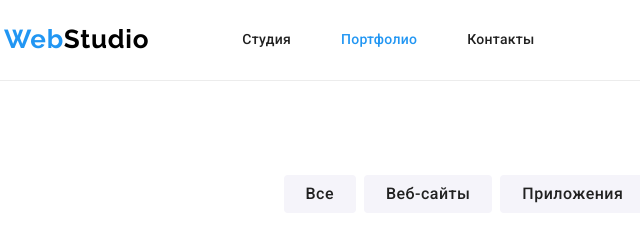
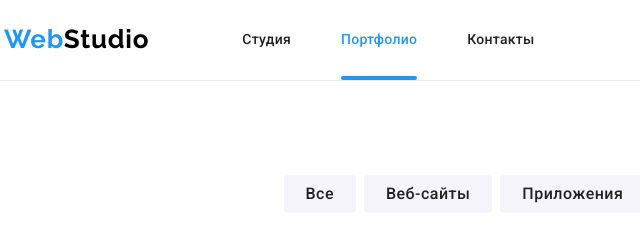
Before and after one commit to anvomm/goit-markup-hw-05, a plain HTML site: page portfolio.html in a window 1280 px wide. Shown: the top 240 px of the page, 51-691 px from the left. Drawn offline with nearby package versions, Linux system fonts and the light colour scheme.

Commit message:
добавляет подчёркивание в меню навигации

```diff
--- a/css/styles.css
+++ b/css/styles.css
@@ -156,6 +156,21 @@ body {
 .header-contact-list-link:focus {
     color: var(--accent-color);
 }
+.current {
+    position: relative;
+}
+.current::after {
+    content: "";
+    display: block;
+    position: absolute;
+    left: 0;
+    bottom: -1px;
+    width: 100%;
+    height: 4px;
+    border-radius: 2px;
+    background-color: var(--accent-color);
+}
+
 
 /*===========HERO==========*/
 
```
